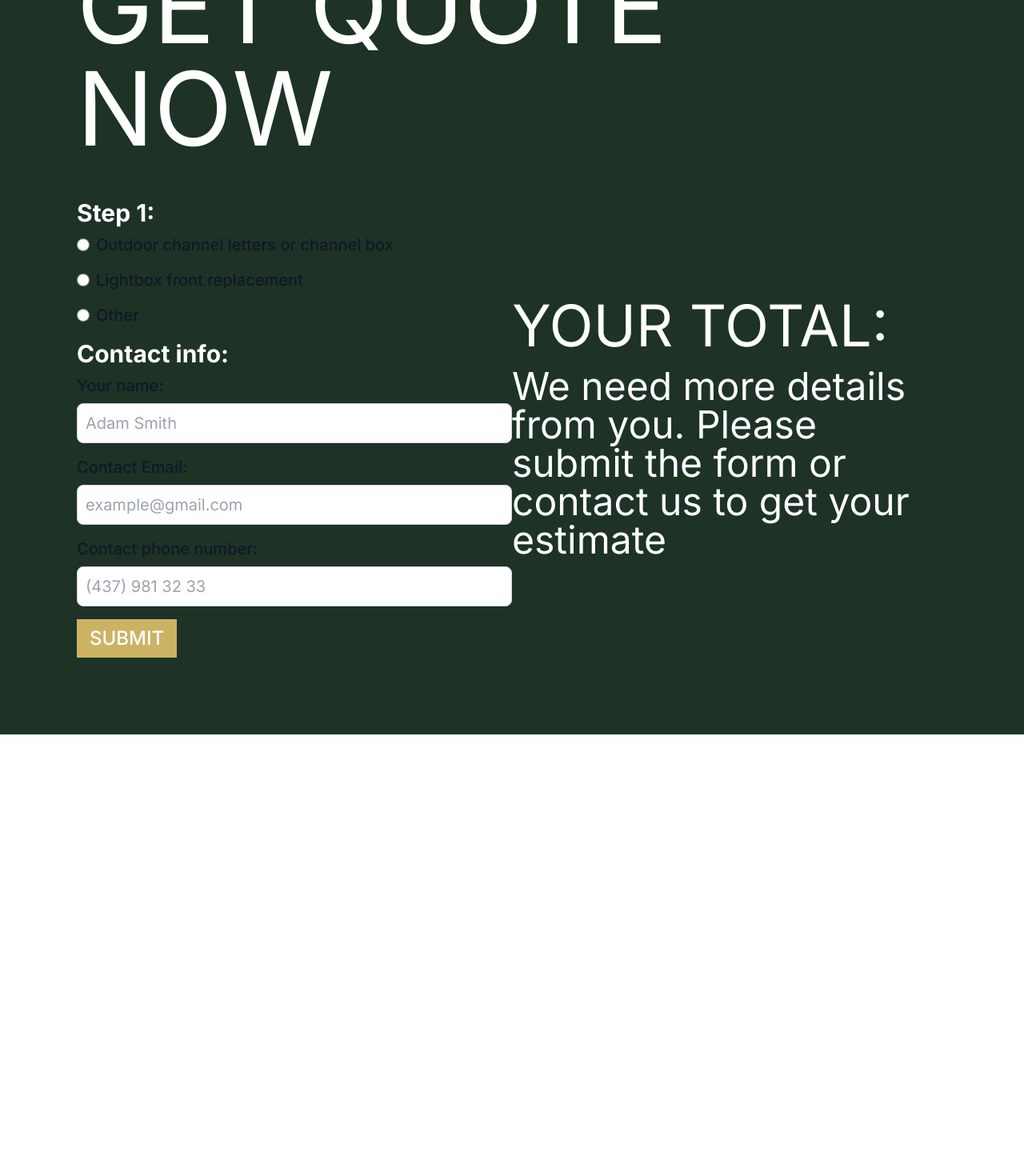
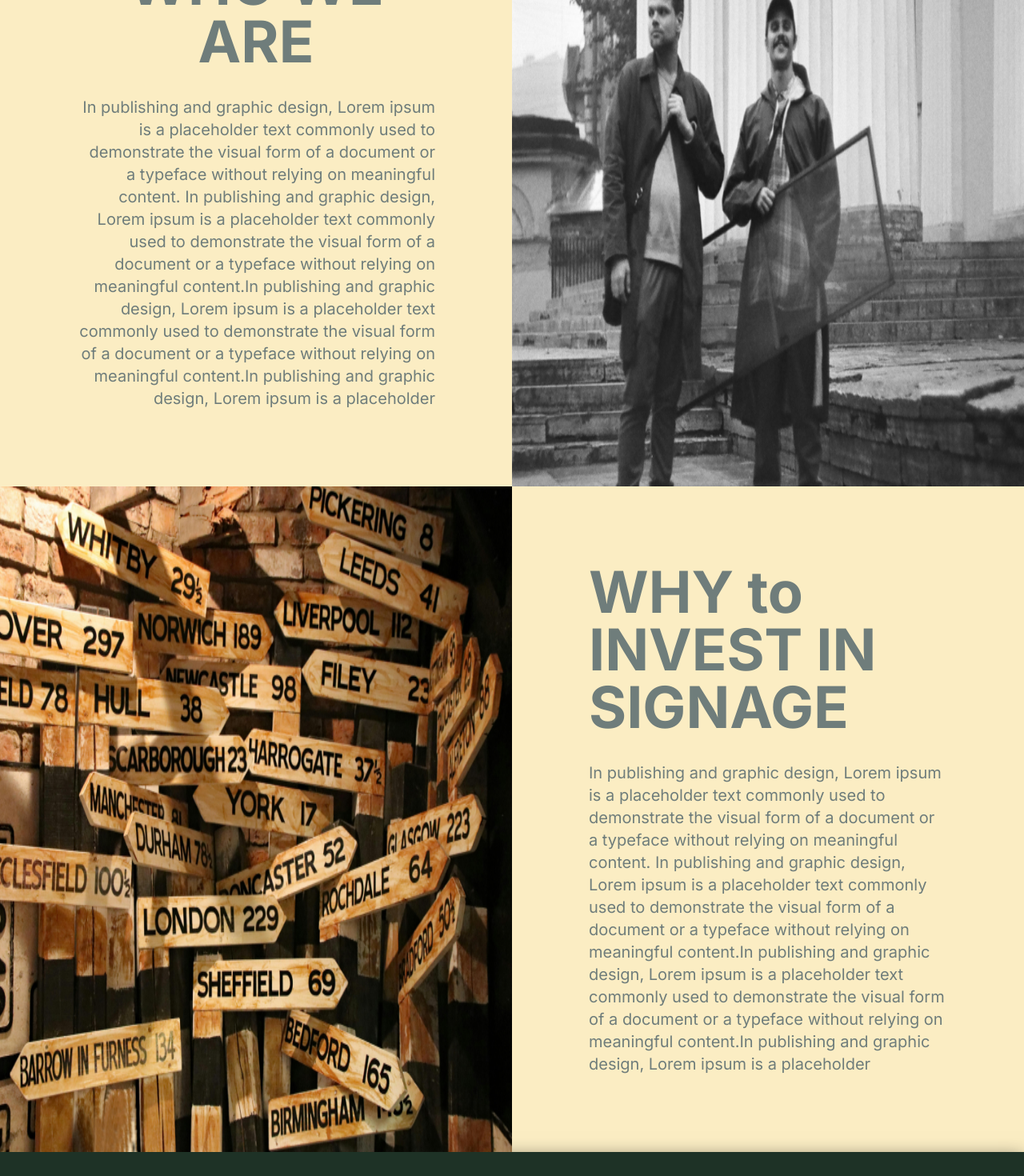
Before and after one commit to vverchonov/luxury-signs, a Next.js app: page / in a window 1280 px wide. Shown: the part 4780-6250 px from the top of the page at 80% size. Before the commit the page ends 5698 px from the top, so only its background shows below. Built offline with nearby package versions, Linux system fonts and the light colour scheme.

Commit message:
about done, footer done

```diff
--- /dev/null
+++ b/app/components/blocks/about-block.tsx
@@ -0,0 +1,56 @@
+import Image from "next/image";
+
+export const AboutUsBlock = () => {
+  return (
+    <section className="light-back w-full m-h-screen flex flex-wrap">
+      <div className="w-1/2 p-24">
+        <p className="grey-text text-7xl text-center mb-8 font-bold">
+          WHO WE ARE
+        </p>
+        <p className="grey-text text-xl text-right">
+          In publishing and graphic design, Lorem ipsum is a placeholder text
+          commonly used to demonstrate the visual form of a document or a
+          typeface without relying on meaningful content. In publishing and
+          graphic design, Lorem ipsum is a placeholder text commonly used to
+          demonstrate the visual form of a document or a typeface without
+          relying on meaningful content.In publishing and graphic design, Lorem
+          ipsum is a placeholder text commonly used to demonstrate the visual
+          form of a document or a typeface without relying on meaningful
+          content.In publishing and graphic design, Lorem ipsum is a placeholder
+        </p>
+      </div>
+      <div className="w-1/2">
+        <Image
+          fill={true}
+          className="w-fill h-auto pos-rel"
+          alt="text"
+          src={"/assets/png/picture-1.png"}
+        />
+      </div>
+      <div className="w-1/2 content-right">
+        <Image
+          fill={true}
+          className="w-fill h-auto pos-rel"
+          alt="text"
+          src={"/assets/png/picture-2.png"}
+        />
+      </div>
+      <div className="w-1/2 p-24">
+        <p className="grey-text text-7xl text-left mb-8 font-bold">
+          WHY to INVEST IN SIGNAGE
+        </p>
+        <p className="grey-text text-xl text-left">
+          In publishing and graphic design, Lorem ipsum is a placeholder text
+          commonly used to demonstrate the visual form of a document or a
+          typeface without relying on meaningful content. In publishing and
+          graphic design, Lorem ipsum is a placeholder text commonly used to
+          demonstrate the visual form of a document or a typeface without
+          relying on meaningful content.In publishing and graphic design, Lorem
+          ipsum is a placeholder text commonly used to demonstrate the visual
+          form of a document or a typeface without relying on meaningful
+          content.In publishing and graphic design, Lorem ipsum is a placeholder
+        </p>
+      </div>
+    </section>
+  );
+};
--- a/app/components/blocks/calculator-block.tsx
+++ b/app/components/blocks/calculator-block.tsx
@@ -2,7 +2,7 @@ import { Calculator } from "../calculator/calculator";
 
 export const CalculatorBlock = () => {
   return (
-    <section className="w-full min-h-screen dark-back p-24">
+    <section className="w-full min-h-screen dark-back p-24 calculator-block">
       <div className="flex w-full flex-col">
         <h2 className="text-9xl text-white mb-12">GET QUOTE NOW</h2>
         <Calculator />
--- /dev/null
+++ b/app/components/footer.tsx
@@ -0,0 +1,65 @@
+import Link from "next/link";
+
+export const Footer = () => {
+  return (
+    <div className="flex w-full extra-dark-back">
+      <div className="flex flex-col w-1/2 p-24">
+        <p className="text-white mb-4 text-xl">OUR ADDRESS:</p>
+        <p className="text-white mb-2 text-lg">
+          Toronto: 2789 Islington eve w. (back of the building)
+        </p>
+        <p className="text-white mb-8 text-lg">
+          London: 125 King St ( back of the building)
+        </p>
+
+        <p className="text-white mb-4 text-xl">CONTACT US:</p>
+        <p className="text-white mb-2 text-lg">email@gmail.com</p>
+        <p className="text-white mb-2 text-lg">+1 226 789 23 34</p>
+        <p className="text-white mb-8 text-lg">+1 226 789 23 34</p>
+
+        <div className="mt-auto flex flex-row gap-10 align-center">
+          <Link href={""}>
+            <svg
+              className="w-12 h-12"
+              xmlns="http://www.w3.org/2000/svg"
+              fill="white"
+              viewBox="0 0 448 512"
+            >
+              <path d="M224.1 141c-63.6 0-114.9 51.3-114.9 114.9s51.3 114.9 114.9 114.9S339 319.5 339 255.9 287.7 141 224.1 141zm0 189.6c-41.1 0-74.7-33.5-74.7-74.7s33.5-74.7 74.7-74.7 74.7 33.5 74.7 74.7-33.6 74.7-74.7 74.7zm146.4-194.3c0 14.9-12 26.8-26.8 26.8-14.9 0-26.8-12-26.8-26.8s12-26.8 26.8-26.8 26.8 12 26.8 26.8zm76.1 27.2c-1.7-35.9-9.9-67.7-36.2-93.9-26.2-26.2-58-34.4-93.9-36.2-37-2.1-147.9-2.1-184.9 0-35.8 1.7-67.6 9.9-93.9 36.1s-34.4 58-36.2 93.9c-2.1 37-2.1 147.9 0 184.9 1.7 35.9 9.9 67.7 36.2 93.9s58 34.4 93.9 36.2c37 2.1 147.9 2.1 184.9 0 35.9-1.7 67.7-9.9 93.9-36.2 26.2-26.2 34.4-58 36.2-93.9 2.1-37 2.1-147.8 0-184.8zM398.8 388c-7.8 19.6-22.9 34.7-42.6 42.6-29.5 11.7-99.5 9-132.1 9s-102.7 2.6-132.1-9c-19.6-7.8-34.7-22.9-42.6-42.6-11.7-29.5-9-99.5-9-132.1s-2.6-102.7 9-132.1c7.8-19.6 22.9-34.7 42.6-42.6 29.5-11.7 99.5-9 132.1-9s102.7-2.6 132.1 9c19.6 7.8 34.7 22.9 42.6 42.6 11.7 29.5 9 99.5 9 132.1s2.7 102.7-9 132.1z" />
+            </svg>
+          </Link>
+          <Link href={""}>
+            <svg
+              className="w-10 h-10"
+              fill="white"
+              xmlns="http://www.w3.org/2000/svg"
+              viewBox="0 0 448 512"
+            >
+              <path d="M448 209.9a210.1 210.1 0 0 1 -122.8-39.3V349.4A162.6 162.6 0 1 1 185 188.3V278.2a74.6 74.6 0 1 0 52.2 71.2V0l88 0a121.2 121.2 0 0 0 1.9 22.2h0A122.2 122.2 0 0 0 381 102.4a121.4 121.4 0 0 0 67 20.1z" />
+            </svg>
+          </Link>
+          <Link href={""}>
+            <svg
+              className="w-10 h-10"
+              fill="white"
+              xmlns="http://www.w3.org/2000/svg"
+              viewBox="0 0 512 512"
+            >
+              <path d="M512 256C512 114.6 397.4 0 256 0S0 114.6 0 256C0 376 82.7 476.8 194.2 504.5V334.2H141.4V256h52.8V222.3c0-87.1 39.4-127.5 125-127.5c16.2 0 44.2 3.2 55.7 6.4V172c-6-.6-16.5-1-29.6-1c-42 0-58.2 15.9-58.2 57.2V256h83.6l-14.4 78.2H287V510.1C413.8 494.8 512 386.9 512 256h0z" />
+            </svg>
+          </Link>
+        </div>
+      </div>
+      <div className="w-1/2">
+        <iframe
+          src="https://www.google.com/maps/embed?pb=!1m18!1m12!1m3!1d2918.6938180454063!2d-81.24913232321578!3d42.984722995407964!2m3!1f0!2f0!3f0!3m2!1i1024!2i768!4f13.1!3m3!1m2!1s0x882ef30a1eb7985f%3A0x40105a01993e7962!2sLuxury%20design%20signs!5e0!3m2!1sen!2sca!4v1712889992976!5m2!1sen!2sca"
+          className="w-full h-full"
+          style={{ border: 0 }}
+          allowFullScreen={true}
+          loading="lazy"
+          referrerPolicy="no-referrer-when-downgrade"
+        ></iframe>
+      </div>
+    </div>
+  );
+};
--- a/app/globals.css
+++ b/app/globals.css
@@ -64,3 +64,19 @@
 .offer-item {
   flex: 1 0 400px;
 }
+
+.calculator-block {
+  box-shadow: 0px 7px 22.2px 0px #00000096;
+}
+
+.extra-dark-back {
+  background: #262626;
+}
+
+.light-back {
+  background: #fbedc3;
+}
+
+.pos-rel {
+  position: relative !important;
+}
--- a/app/layout.tsx
+++ b/app/layout.tsx
@@ -2,6 +2,7 @@ import type { Metadata } from "next";
 import { Inter } from "next/font/google";
 import "./globals.css";
 import { Navbar } from "./components/navbar";
+import { Footer } from "./components/footer";
 
 const inter = Inter({ subsets: ["latin"] });
 
@@ -20,6 +21,7 @@ export default function RootLayout({
       <body className={inter.className}>
         <Navbar />
         {children}
+        <Footer />
       </body>
     </html>
   );
--- a/app/page.tsx
+++ b/app/page.tsx
@@ -2,12 +2,14 @@ import Image from "next/image";
 import { WelcomeBlock } from "./components/blocks/welcome-block";
 import { WeOfferBlock } from "./components/blocks/we-offer-block";
 import { CalculatorBlock } from "./components/blocks/calculator-block";
+import { AboutUsBlock } from "./components/blocks/about-block";
 
 export default function Home() {
   return (
     <main className="flex min-h-screen flex-col items-center justify-between">
       <WelcomeBlock />
       <WeOfferBlock />
+      <AboutUsBlock />
       <CalculatorBlock />
     </main>
   );
```
Also changed, not shown: public/assets/png/picture-1.png (added), public/assets/png/picture-2.png (added).
